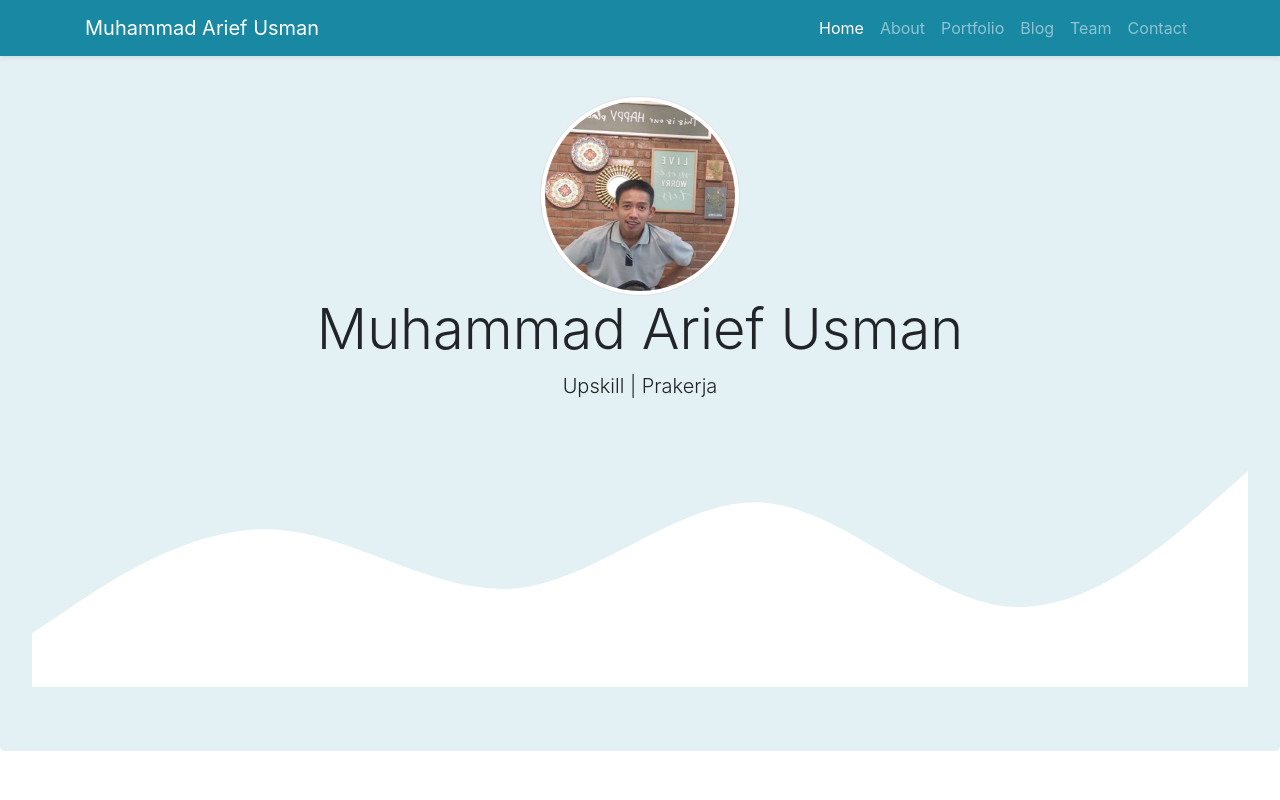
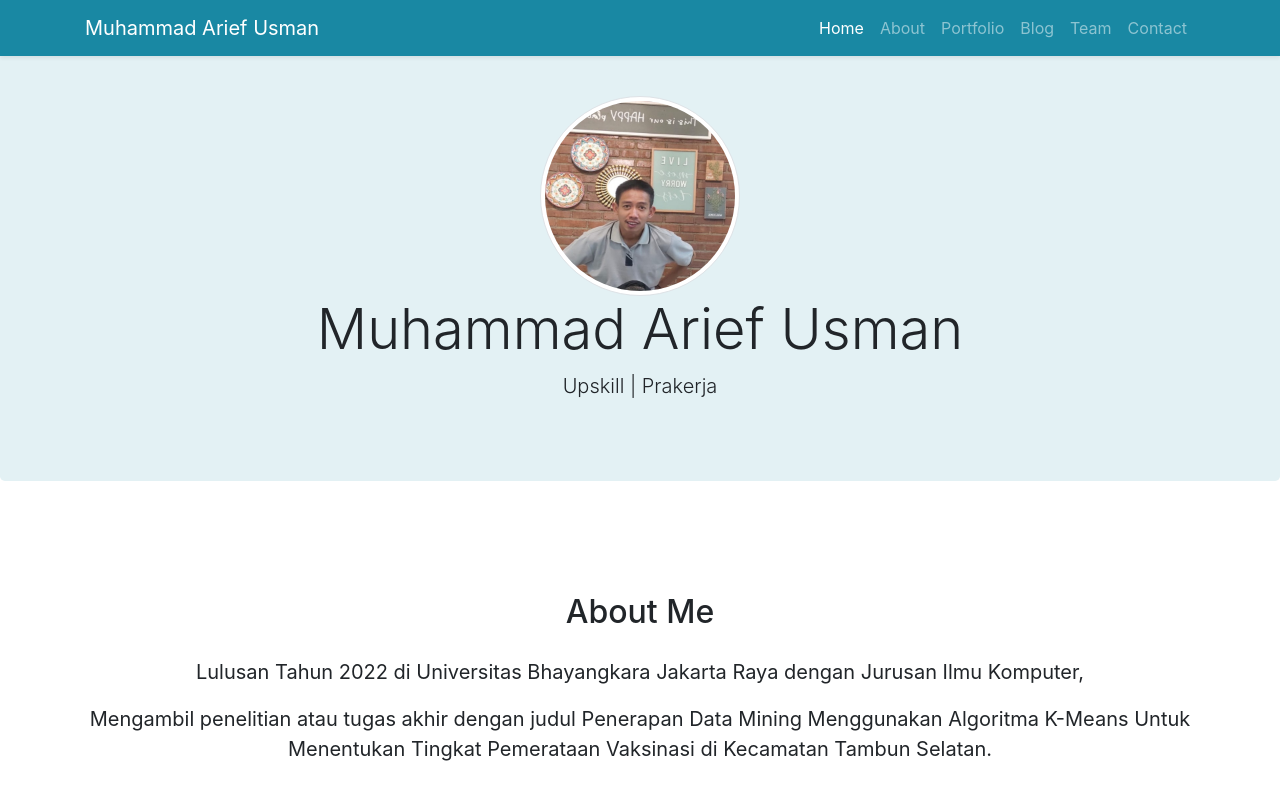
Before and after one commit to ariefutsman/ariefutsman.github.io, a plain HTML site: page index.html in a window 1280 px wide. Shown: the top 800 px of the page. Drawn offline with nearby package versions, Linux system fonts and the light colour scheme.

Commit message:
menghapus svg pada jumbotron

```diff
--- a/index.html
+++ b/index.html
@@ -117,16 +117,7 @@
       />
       <h1 class="display-4">Muhammad Arief Usman</h1>
       <p class="lead">Upskill | Prakerja</p>
-      <svg
-        xmlns="http://www.w3.org/2000/svg"
-        viewBox="0 0 1440 320"
-      >
-        <path
-          fill="#ffffff"
-          fill-opacity="1"
-          d="M0,256L48,224C96,192,192,128,288,133.3C384,139,480,213,576,202.7C672,192,768,96,864,101.3C960,107,1056,213,1152,224C1248,235,1344,149,1392,106.7L1440,64L1440,320L1392,320C1344,320,1248,320,1152,320C1056,320,960,320,864,320C768,320,672,320,576,320C480,320,384,320,288,320C192,320,96,320,48,320L0,320Z"
-        ></path>
-      </svg>
+
     </section>
     <!-- akhir jumbotron -->
 
```
